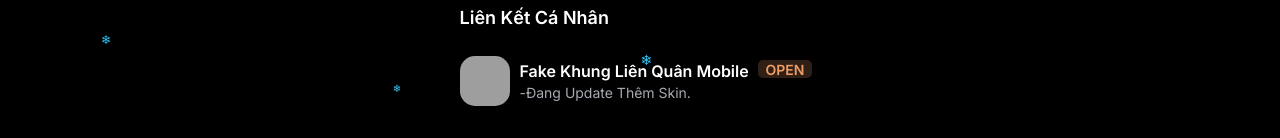
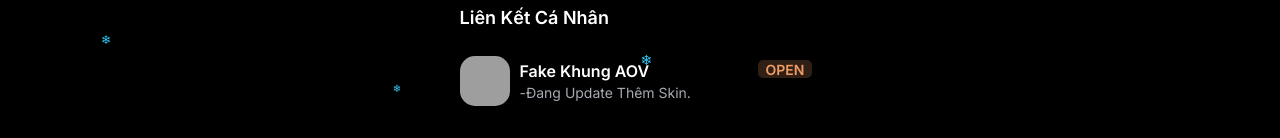
Before and after one commit to anhladth2007/profile, a plain HTML site: page index.html in a window 1280 px wide. Shown: the part 318-456 px from the top of the page. Drawn offline with nearby package versions, Linux system fonts and the light colour scheme; grey boxes are pictures that could not be loaded; a script that the page names is missing; files whose address does not match are found by name.

Commit message:
Update index.html

```diff
--- a/index.html
+++ b/index.html
@@ -59,7 +59,7 @@
 <div class="link-item">
 <div class="bio-story-thumb" style="background-image: url('https://i.imgur.com/xcUncyt.jpg');"></div>
 <div style= "color: #fff;"class="link-content">
-<p>Fake Khung Liên Quân Mobile</p>
+<p>Fake Khung AOV</p>
 <span onclick="window.open('fakekhung.html', '_blank')">-Đang Update Thêm Skin.</span>
 </div>
 <div class="link-btn">
```
